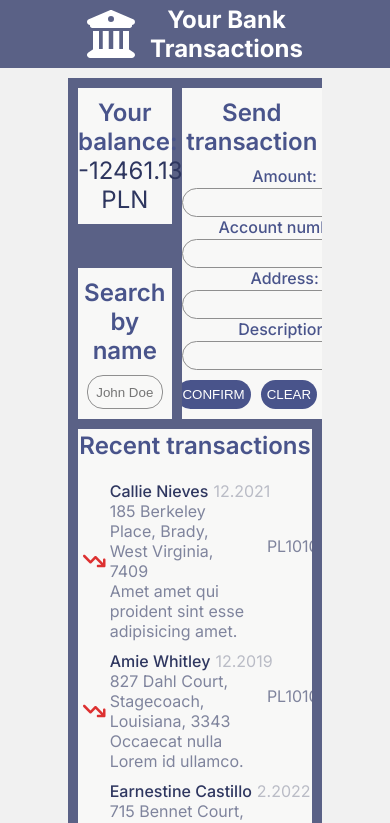
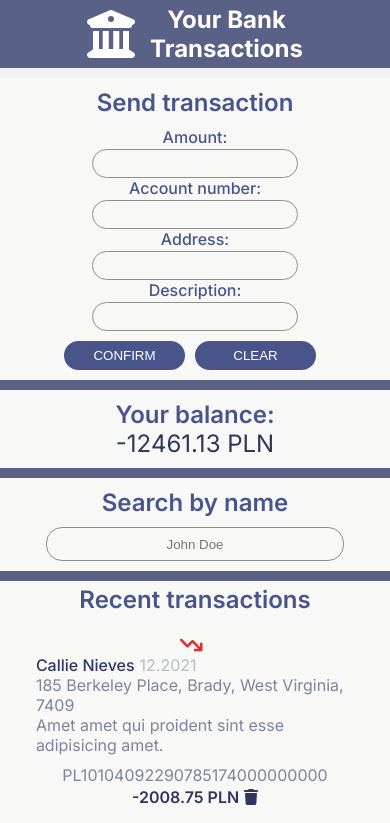
Before and after one commit to zxcvego/bank-transactions, a React (Create React App) app: page / in a window 390 px wide. Shown: the top 823 px of the page. Built offline with nearby package versions, Linux system fonts and the light colour scheme; data requests are answered from the project's data file.

Commit message:
feat: responsive design

```diff
--- a/src/components/content/Content.module.css
+++ b/src/components/content/Content.module.css
@@ -10,7 +10,7 @@
 	display: flex;
 	flex-direction: column;
 	gap: 10px;
-	width: 60vw;
+	width: 900px;
 }
 
 .container * {
@@ -35,3 +35,32 @@
 .top-right {
 	width: 60%;
 }
+
+@media (max-width: 991.98px) {
+	.container {
+		width: 100%;
+	}
+}
+@media (max-width: 767.98px) {
+	.container {
+		padding: 0;
+	}
+	.top {
+		flex-direction: column-reverse;
+		width: 100%;
+	}
+
+	.top-left {
+		gap: 10px;
+		flex-direction: column;
+		width: 100%;
+	}
+
+	.top-right {
+		width: 100%;
+	}
+
+	.row {
+		flex-direction: column;
+	}
+}
--- a/src/components/content/sendtransaction/SendTransaction.module.css
+++ b/src/components/content/sendtransaction/SendTransaction.module.css
@@ -24,6 +24,7 @@
 .buttons {
 	display: flex;
 	justify-content: center;
+	margin: auto;
 	gap: 10px;
 	outline: none;
 	padding: 10px 0;
@@ -46,4 +47,11 @@
 	display: flex;
 	align-items: center;
 	cursor: pointer;
+	white-space: nowrap;
 }
+
+@media (max-width: 767.98px) {
+	.buttons {
+		width: 80%;
+	}
+}
--- a/src/components/content/transactionshistory/TransactionHistory.module.css
+++ b/src/components/content/transactionshistory/TransactionHistory.module.css
@@ -13,6 +13,8 @@
 
 .transactions {
 	margin: 1% 0;
+	height: 100%;
+	width: 100%;
 }
 
 .transactions h1 {
--- a/src/components/content/transactionshistory/singletransaction/SingleTransaction.module.css
+++ b/src/components/content/transactionshistory/singletransaction/SingleTransaction.module.css
@@ -50,8 +50,8 @@
 	display: flex;
 	flex-direction: column;
 	gap: 10px;
-	align-items: center;
 	margin-left: 10%;
+	align-items: flex-end;
 }
 .right svg {
 	cursor: pointer;
@@ -59,7 +59,27 @@
 
 .amount {
 	display: flex;
+	align-items: center;
 	gap: 5px;
 	color: var(--amount);
 	font-weight: 600;
 }
+
+@media (max-width: 767.98px) {
+	.left {
+		width: 85%;
+	}
+	.row {
+		flex-direction: column;
+	}
+
+	.amount {
+		justify-content: flex-start;
+	}
+	.right {
+		margin: 0;
+		align-items: center;
+		margin: 10px 0;
+		gap: 2px;
+	}
+}
```
